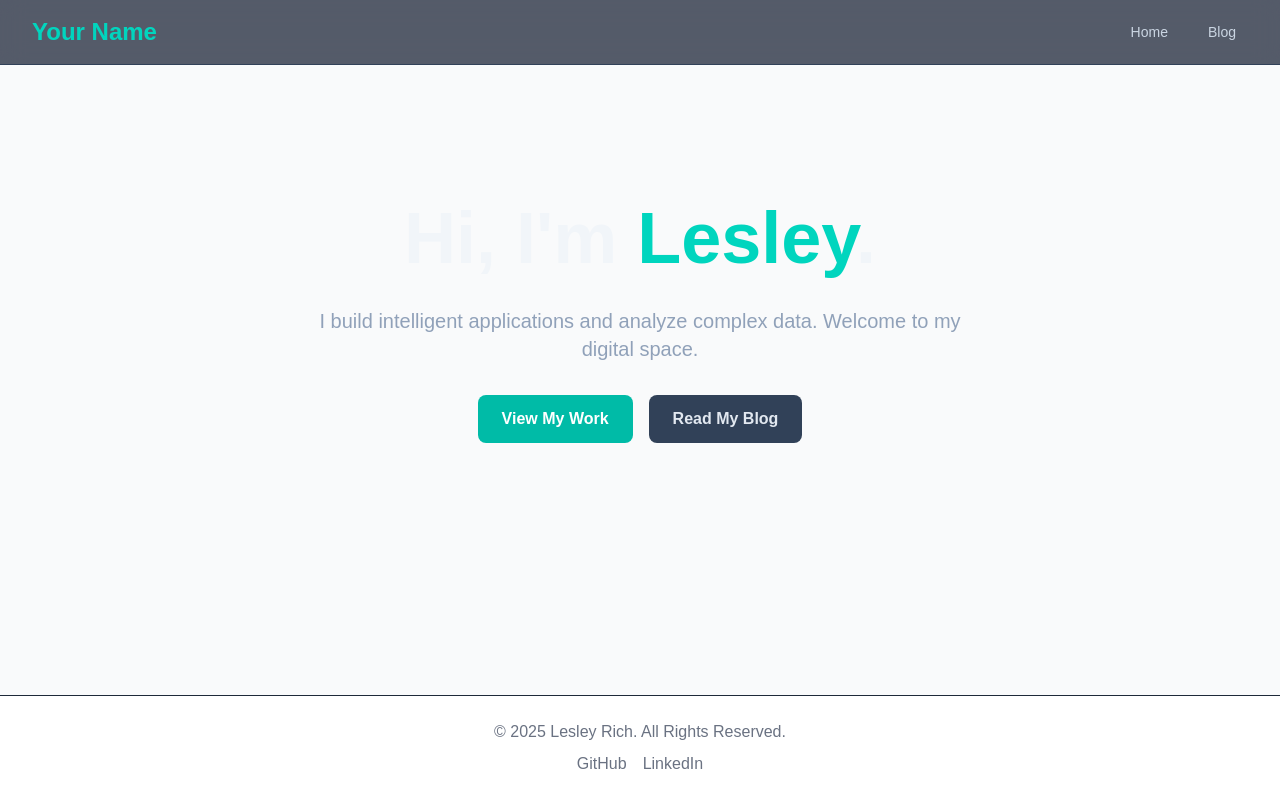
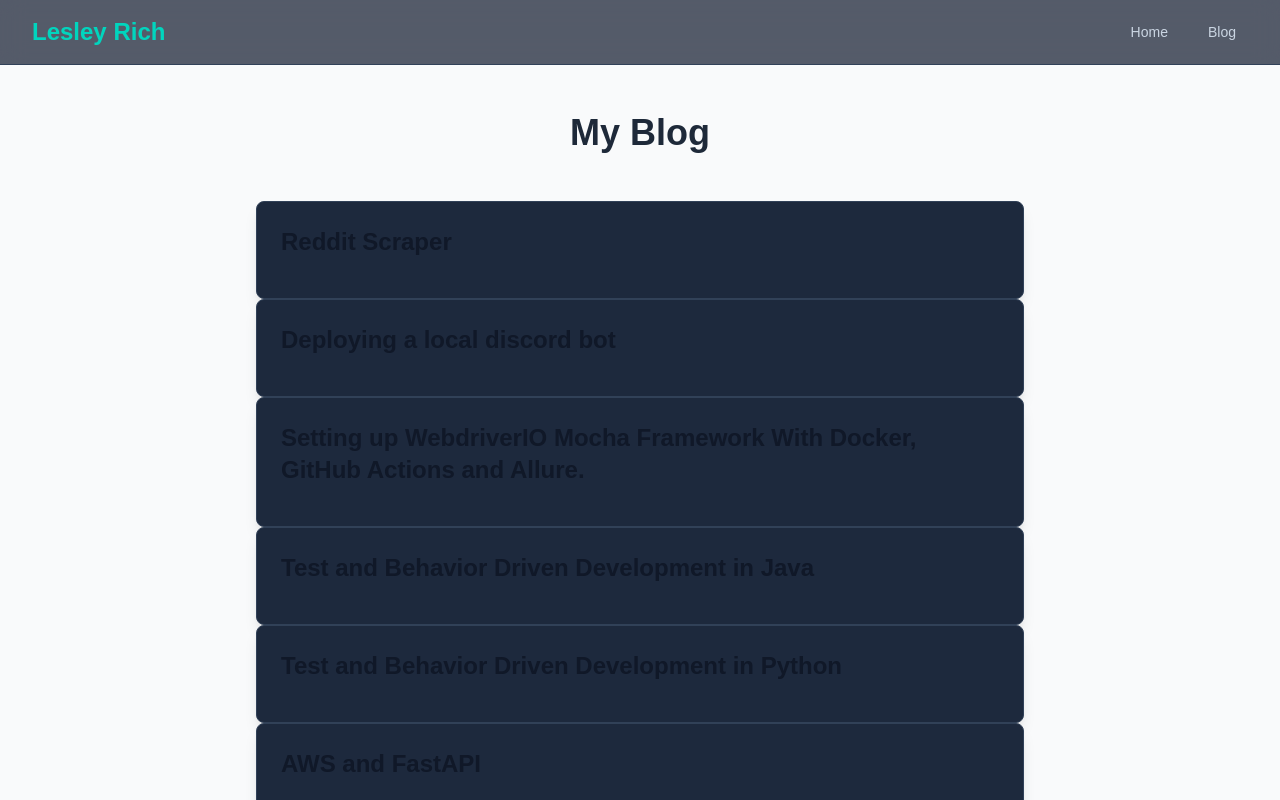
Before and after one commit to terrainthesky-hub/Programming_Portfolio, a Next.js app: page /blog in a window 1280 px wide. Shown: the top 800 px of the page. Built offline with nearby package versions, Linux system fonts and the light colour scheme.

Commit message:
better blog page

```diff
--- a/components/Header.js
+++ b/components/Header.js
@@ -9,7 +9,7 @@ export default function Header() {
           <div className="flex-shrink-0">
             {/* Make the main brand pop with the accent color */}
             <Link href="/" className="text-2xl font-bold text-teal-400 hover:text-teal-300 transition-colors duration-300">
-              Your Name
+              Lesley Rich
             </Link>
           </div>
           <div className="hidden md:block">
--- a/pages/blog/index.js
+++ b/pages/blog/index.js
@@ -15,22 +15,23 @@ export async function getStaticProps() {
 export default function Blog({ allPostsData }) {
   return (
     <>
-<section className="text-center py-20 sm:py-24 lg:py-32">
-  <h1 className="text-5xl md:text-7xl font-extrabold text-slate-100 leading-tight">
-    Hi, I'm <span className="text-teal-400">Lesley</span>.
-  </h1>
-  <p className="mt-6 text-xl text-slate-400 max-w-2xl mx-auto">
-    I build intelligent applications and analyze complex data. Welcome to my digital space.
-  </p>
-  <div className="mt-8 flex justify-center gap-4">
-    <a href="#projects" className="bg-teal-500 text-white font-semibold py-3 px-6 rounded-lg hover:bg-teal-600 transition-all duration-300">
-      View My Work
-    </a>
-    <a href="/blog" className="bg-slate-700 text-slate-200 font-semibold py-3 px-6 rounded-lg hover:bg-slate-600 transition-all duration-300">
-      Read My Blog
-    </a>
-  </div>
-</section>
+      <Head>
+        <title>Blog | Lesley</title>
+      </Head>
+      <section className="py-12">
+        <h1 className="text-4xl font-bold text-center mb-12">My Blog</h1>
+        <div className="max-w-3xl mx-auto space-y-8">
+          {allPostsData.map(({ id, date, title, excerpt }) => (
+            <Link href={`/blog/${id}`} key={id}>
+              <div className="block bg-slate-800 rounded-lg shadow-lg hover:shadow-cyan-500/10 border border-slate-700 hover:border-teal-400 transition-all duration-300 p-6 cursor-pointer">
+                <h2 className="text-2xl font-bold text-gray-900 mb-2">{title}</h2>
+                <p className="text-gray-500 text-sm mb-4">{date}</p>
+                <p className="text-gray-600">{excerpt}</p>
+              </div>
+            </Link>
+          ))}
+        </div>
+      </section>
     </>
   );
 }
--- a/pages/index.js
+++ b/pages/index.js
@@ -47,7 +47,7 @@ export default function Home({ allPostsData }) {
         <div className="grid grid-cols-1 md:grid-cols-2 lg:grid-cols-3 gap-8">
           {allPostsData.slice(0, 3).map(({ id, date, title, excerpt }) => (
             <Link href={`/blog/${id}`} key={id}>
-              <div className="block bg-slate-800 rounded-lg shadow-lg hover:shadow-cyan-500/10 border border-slate-700 hover:border-teal-400 transition-all duration-300 p-6 cursor-pointer">
+              <div className="max-w-3xl mx-auto bg-slate-800 border border-slate-700 p-8 rounded-lg shadow-lg">
                 <h3 className="text-xl font-bold text-gray-900 mb-2">{title}</h3>
                 <p className="text-gray-500 text-sm mb-3">{date}</p>
                 <p className="text-gray-700">{excerpt}</p>
```
